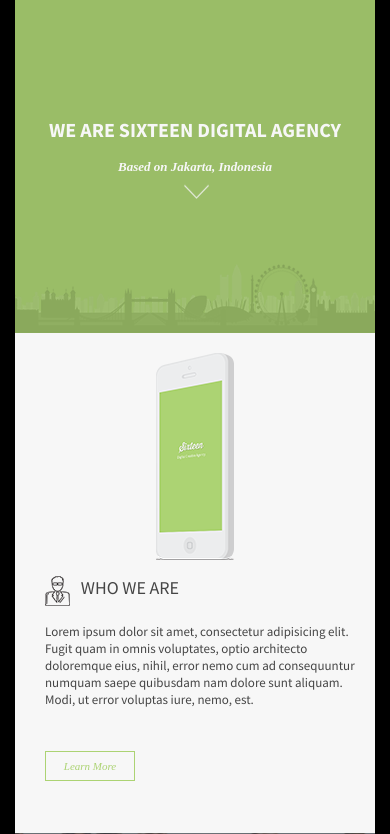
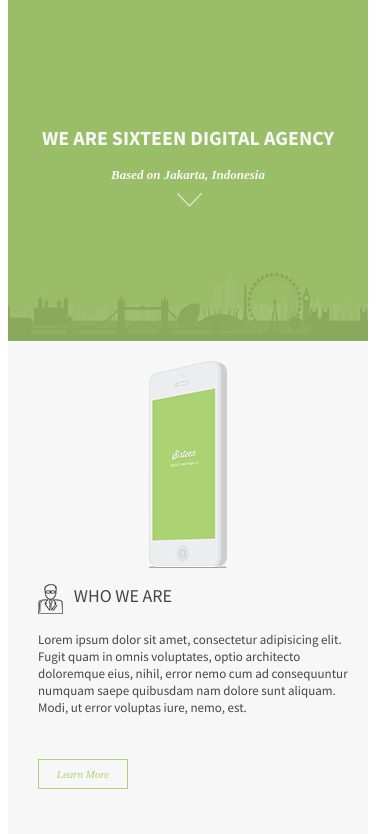
Before and after one commit to chrismcclure/sixteen-website, a plain HTML site: page sixteen-website/index.html in a window 390 px wide. Shown: the part 57-891 px from the top of the page. Drawn offline with Linux system fonts and the light colour scheme.

Commit message:
phone ready

```diff
--- a/sixteen-website/mycss.css
+++ b/sixteen-website/mycss.css
@@ -1,11 +1,11 @@
 /*Each Section is seperated and contains it's own styling */
 
 html {
-    background-color: black;
+/*    background-color: black;*/
 }
 body {
     width: 360px;
-    margin: auto;
+
 }
 div {}
 header {}
```
